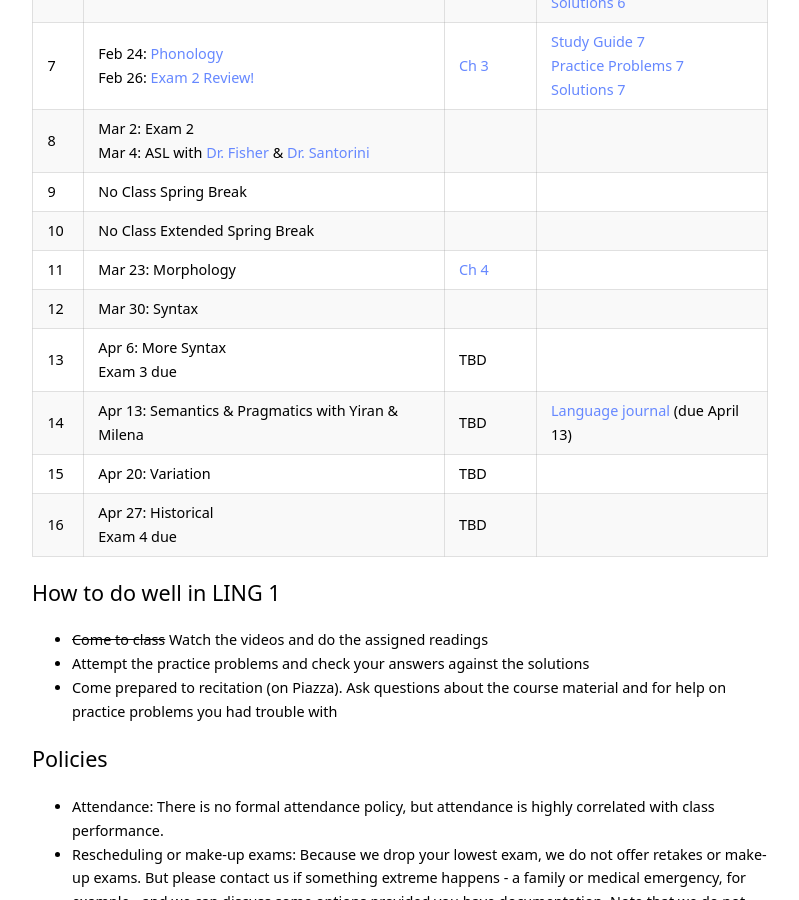
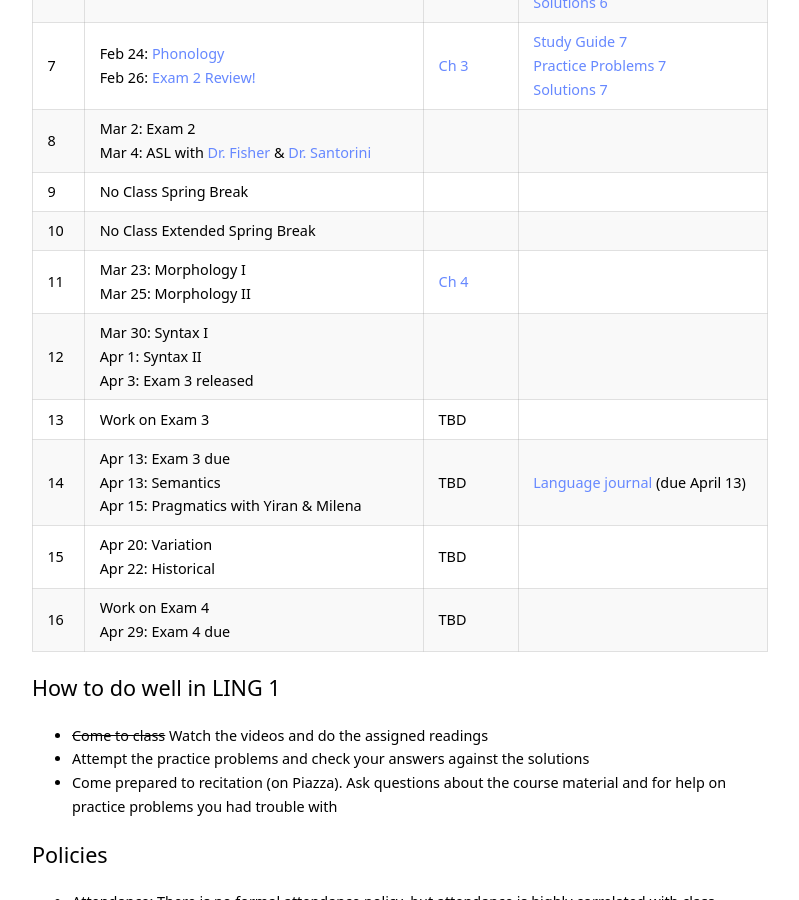
Before and after one commit to kschuler/ling001, a Jekyll site: the page built from index.md, in a window 1280 px wide and 900 px high, scrolled down 3025 px. Shown: the whole window, without its empty margins (240-1039 px from the left). Built offline with Jekyll 4.4.1, drawn with Linux system fonts in a browser that asks for light colours.

Commit message:
Update index.md

```diff
--- a/index.md
+++ b/index.md
@@ -87,12 +87,12 @@ Wk  | Lecture | Readings | Resources
 8 | Mar 2: **Exam 2** <br>Mar 4: ASL with [Dr. Fisher](https://web.sas.upenn.edu/asl-deafstudies/) & [Dr. Santorini](https://www.ling.upenn.edu/~beatrice/)|  |
 9 | **No Class Spring Break** |  |
 10 | **No Class Extended Spring Break** | |
-11 | Mar 23: Morphology | [Ch 4](https://app.perusall.com/courses/intro-to-linguistics-1/chapter-4-4-1-4-5?assignmentId=pxa2xEZE3KQXDioBC&part=1) |
-12 | Mar 30: Syntax |  |
-13 | Apr 6: More Syntax<br> **Exam 3 due**| TBD|
-14 | Apr 13: Semantics & Pragmatics with Yiran & Milena | TBD | [Language journal](resources/language-journal-assignment) (due April 13)
-15 | Apr 20: Variation| TBD |
-16 | Apr 27: Historical<br>**Exam 4 due** | TBD  |
+11 | Mar 23: Morphology I<br>Mar 25: Morphology II | [Ch 4](https://app.perusall.com/courses/intro-to-linguistics-1/chapter-4-4-1-4-5?assignmentId=pxa2xEZE3KQXDioBC&part=1) |
+12 | Mar 30: Syntax I <br> Apr 1: Syntax II <br> Apr 3: **Exam 3 released**|  |
+13 | **Work on Exam 3**| TBD|
+14 | Apr 13: **Exam 3 due**<br> Apr 13: Semantics <br> Apr 15: Pragmatics with Yiran & Milena | TBD | [Language journal](resources/language-journal-assignment) (due April 13)
+15 | Apr 20: Variation <br> Apr 22: Historical | TBD |
+16 | **Work on Exam 4**<br>Apr 29: **Exam 4 due** | TBD  |
 
 ## How to do well in LING 1
 - ~~Come to class~~ Watch the videos and do the assigned readings
```
